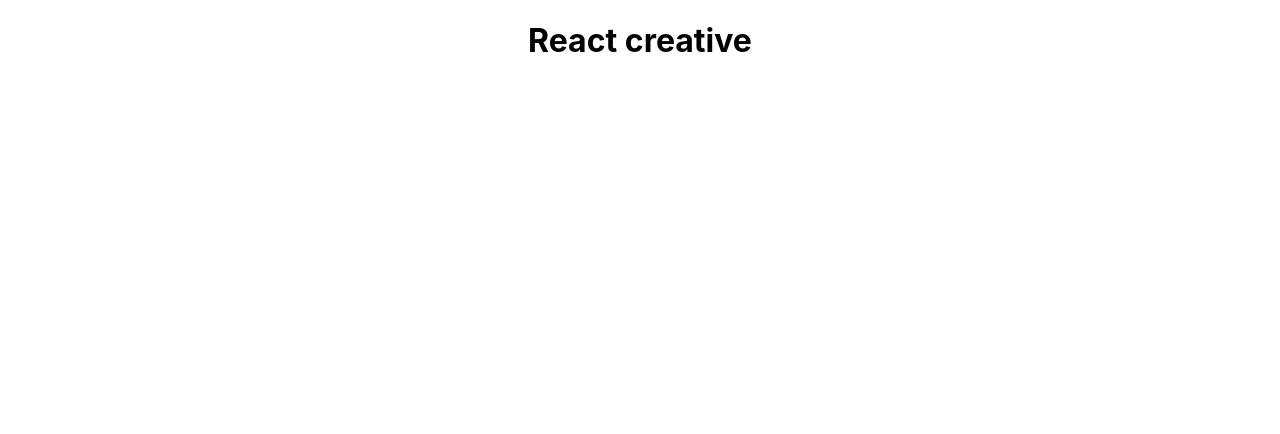
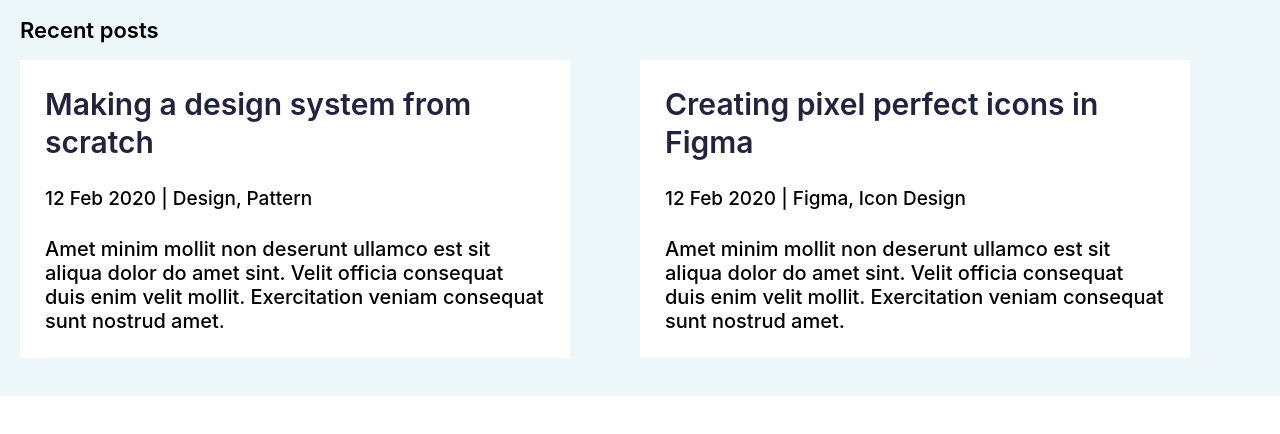
Before and after one commit to BrownEdgar/react-creative, a React (Create React App) app: page / in a window 1280 px wide. Shown: the top 434 px of the page. Built offline with nearby package versions, Linux system fonts and the light colour scheme; the HTML template or start-up script is replaced by a standard one.

Commit message:
raect-project-Taron

```diff
--- a/src/App.js
+++ b/src/App.js
@@ -1,11 +1,16 @@
+import Child from "./components/Child"
+
 import './App.css';
 
-function App() {
-  return (
-    <div className="App">
-     <h1>React creative</h1>
-    </div>
-  );
-}
+// function App() {
+// 	const arr = ['html', 'css', 'Java Script', 'React.js', 'Node.js', 'Python' ];
+// 	return (
+// 		<div className="App">
+// 			<h1>Welcome to my world</h1>
+// 			<Child title="abcd" arr={arr}/>
+
+// 		</div>
+// 	);
+// }
 
 export default App;
--- /dev/null
+++ b/src/index.js
@@ -0,0 +1,15 @@
+import React from "react";
+import ReactDOM from "react-dom/client";
+import { BrowserRouter as Router } from "react-router-dom";
+
+import "./index.css";
+
+import App from "./react-project/App";
+
+const root = ReactDOM.createRoot(document.getElementById("root"));
+
+root.render(
+  <Router>
+    <App />
+  </Router>
+);
--- /dev/null
+++ b/src/react-project/App.js
@@ -0,0 +1,27 @@
+import React from "react";
+import data from "./data.json";
+import { useState } from "react";
+import "./App.scss";
+
+export default function App() {
+  const [info, setInfo] = useState(data);
+
+  return (
+    <div className="App">
+      <div className="container">
+        <h3>Recent posts</h3>
+        <div className="wrapper">
+          {info.map((elem) => {
+            return (
+              <div className="wrap">
+                <h1>{elem.header}</h1>
+                <h4>{elem.data}</h4>
+                <p>{elem.title}</p>
+              </div>
+            );
+          })}
+        </div>
+      </div>
+    </div>
+  );
+}
--- /dev/null
+++ b/src/react-project/App.scss
@@ -0,0 +1,52 @@
+* {
+    margin: 0;
+    padding: 0;
+    box-sizing: border-box;
+  }
+
+  .App {
+    background-color: #edf7fa;
+    width: 100%;
+    height: 396px;
+    .container {
+      max-width: 1240px;
+      margin: 0 auto;
+      h3 {
+        font-style: normal;
+        font-size: 22px;
+        font-weight: 600;
+        line-height: 60px;
+      }
+      .wrapper {
+        display: grid;
+        grid-template-columns: 1fr 1fr;
+        .wrap {
+          background-color: #ffffff;
+          width: 550px;
+          height: 298px;
+        }
+        .wrap > h1 {
+          font-style: normal;
+          font-weight: 600;
+          font-size: 30px;
+          line-height: 38px;
+          color: #21243d;
+          margin: 25px;
+        }
+        .wrap > h4 {
+          font-style: normal;
+          font-weight: 500;
+          font-size: 19px;
+          line-height: 26px;
+          margin: 25px;
+        }
+        .wrap > p {
+          font-style: normal;
+          font-weight: 500;
+          font-size: 20px;
+          line-height: 24px;
+          margin: 25px;
+        }
+      }
+    }
+  }
--- /dev/null
+++ b/src/react-project/data.json
@@ -0,0 +1,14 @@
+[
+    {
+        "id": 1,
+        "header": "Making a design system from scratch",
+        "data": "12 Feb 2020 | Design, Pattern",
+        "title": "Amet minim mollit non deserunt ullamco est sit aliqua dolor do amet sint. Velit officia consequat duis enim velit mollit. Exercitation veniam consequat sunt nostrud amet."
+    },
+    {
+        "id": 2,
+        "header": "Creating pixel perfect icons in Figma",
+        "data": "12 Feb 2020 | Figma, Icon Design",
+        "title": "Amet minim mollit non deserunt ullamco est sit aliqua dolor do amet sint. Velit officia consequat duis enim velit mollit. Exercitation veniam consequat sunt nostrud amet."
+    }
+]
```
Also changed, not shown: 1 other file (tests, documents, lock files or other folders).
